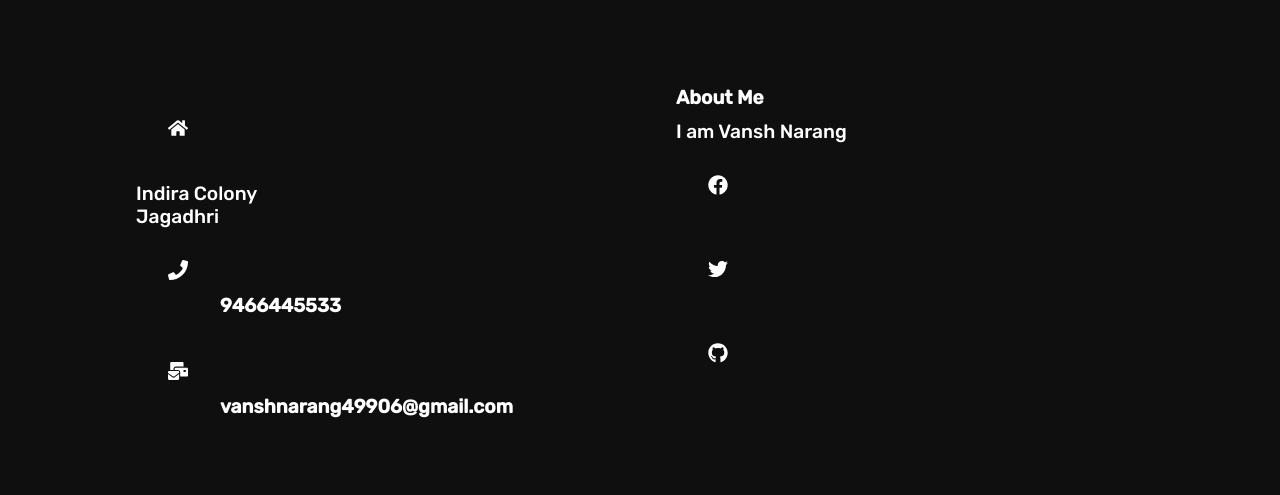
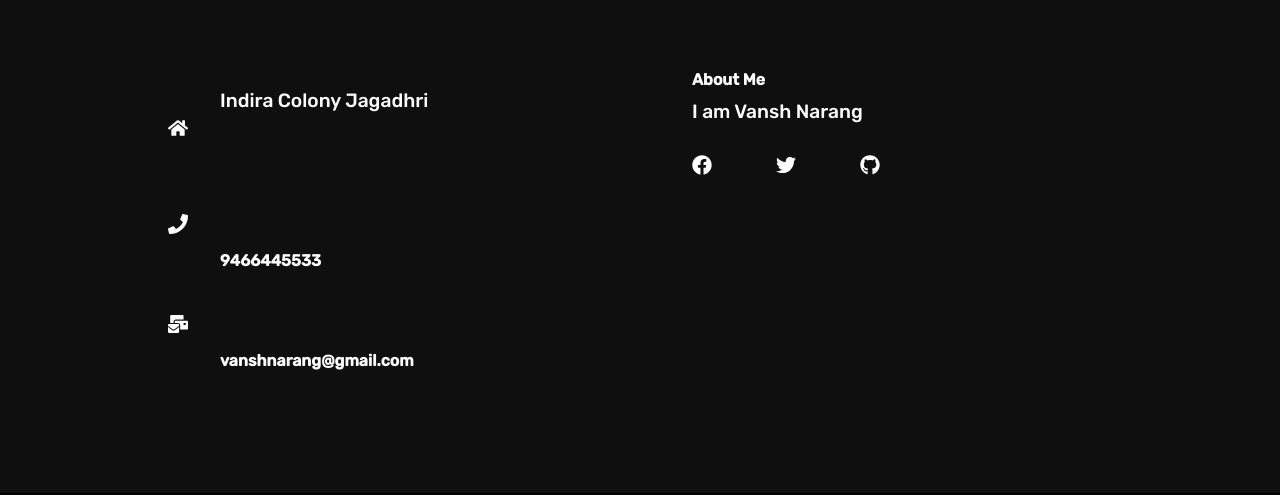
Before and after one commit to Vansh-Narang/My-Portfolio, a React (Create React App) app: page / in a window 1280 px wide. Shown: the part 1146-1641 px from the top of the page. Built offline with nearby package versions, Linux system fonts and the light colour scheme.

Commit message:
Changes in footer css

```diff
--- a/src/components/FooterStyles.css
+++ b/src/components/FooterStyles.css
@@ -30,13 +30,13 @@
 
 }
 
-.right {
+/* .right {
     height: 100%;
     max-width: 100%;
     display: flex;
     flex-direction: column;
     padding: 1rem;
-}
+} */
 
 .social {
     margin-top: 1rem;
@@ -44,7 +44,7 @@
 }
 
 h4 {
-    font-size: 1.2rem;
+    font-size: 1rem;
     padding-bottom: 0.7rem;
 }
 
@@ -52,6 +52,15 @@ p {
     font-size: 1.2rem;
 }
 
+.right h4 {
+    padding-left: 2rem;
+}
+
+.right p {
+    padding-left: 2rem;
+}
+
+
 @media screen and (max-width: 768px) {
     .footer-container {
         grid-template-columns: 1fr;
--- a/src/components/footer.js
+++ b/src/components/footer.js
@@ -9,11 +9,12 @@ const Footer = () => {
                 <div className="left">
                     <div className="location">
                         <FaHome size={20} style={{ color: "white", margin: "2rem" }} />
+                        <p> Indira Colony Jagadhri</p>
                     </div>
-                    <div>
+                    {/* <div>
                         <p> Indira Colony</p>
                         <p>Jagadhri</p>
-                    </div>
+                    </div> */}
                     <div className="phone">
                         <h4>
                             <FaPhone size={20} style={{ color: "white", margin: "2rem" }} />
@@ -23,7 +24,7 @@ const Footer = () => {
                     <div className="gmail">
                         <h4>
                             <FaMailBulk size={20} style={{ color: "white", margin: "2rem" }} />
-                            vanshnarang49906@gmail.com
+                            vanshnarang@gmail.com
                         </h4>
                     </div>
                 </div>
```
